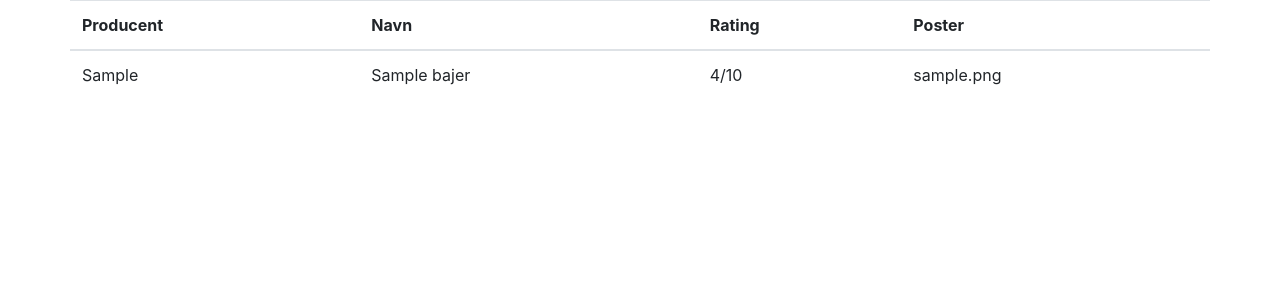
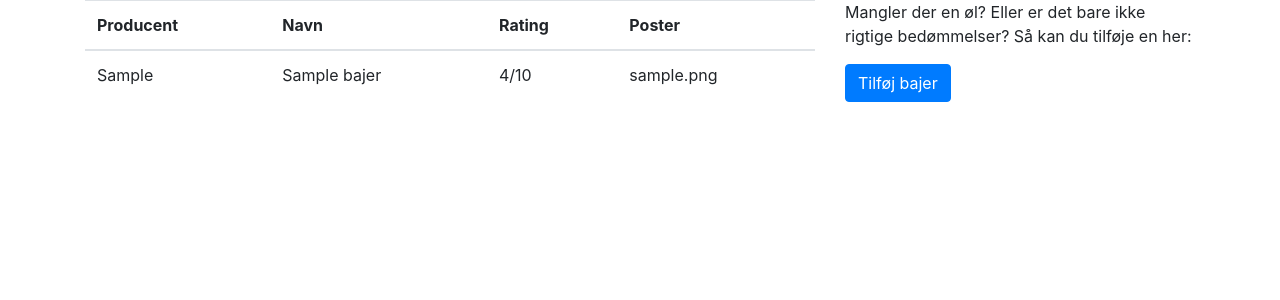
Before and after one commit to Lucassass/Bajer-rating, a Flask app: page /beerlist in a window 1280 px wide. Shown: the part 56-356 px from the top of the page. Run offline with Flask 2, Linux system fonts and the light colour scheme; tables that the repository leaves empty hold one stand-in row (values such as "Sample post"); some libraries are stand-ins or nearby versions.

Commit message:
Add bajer button

```diff
--- a/app.py
+++ b/app.py
@@ -36,8 +36,8 @@ class LoginForm(Form):
     password = PasswordField('Password', [validators.DataRequired()])
 
 class BeerForm(Form):
-    producer = TextField('producer',[validators.DataRequired()])
-    name = TextField('name',[validators.DataRequired()])
+    producer = TextField('producer', [validators.DataRequired()])
+    name = TextField('name', [validators.DataRequired()])
     rating = SelectField('rating', choices=['1', '2', '3', '4', '5', '6', '7', '8', '9', '10',])
 
 
@@ -47,10 +47,8 @@ class BeerForm(Form):
 def index():
     return render_template('index.html', user=session.get('username', None))
 
-@app.route('/beerlist',methods=['GET','POST'])
+@app.route('/beerlist', methods=['GET', 'POST'])
 def beerlist():
-    form = BeerForm()
-
     if request.method == 'POST':
         producer = request.form['producer']
         name = request.form['name']
@@ -72,7 +70,7 @@ def about():
 
 @app.route('/addbajer')
 def tilføj_bajer():
-     return render_template('addbajer.html')
+    return render_template('addbajer.html')
 
 @app.route('/register', methods=['GET', 'POST'])
 def register_page():
--- a/templates/addbajer.html
+++ b/templates/addbajer.html
@@ -1,6 +1,8 @@
 {% extends "layout.html" %}
 {% block content %}
 <div class="container-fluid">
+	<div class="row">
+		<div class="col-md-4">
 			<form action="/beerlist" class = "form" method = "POST">
 				<div class="form-group">
 					<label for="producer">Producenten af øllen:</label>
@@ -27,7 +29,8 @@
 					</select>
 				</div>
 					<input type = "submit" class = "btn btn-primary" value = "Tilføj">
-
 			</form>
 		</div>
+	</div>
+</div>
 {% endblock content %}
--- a/templates/bajerlist.html
+++ b/templates/bajerlist.html
@@ -2,6 +2,7 @@
 {% block content %}
     <div class="container">
         <div class="row">
+            <div class="col-md-8">
                 <table class="table">
                     <thead>
                         <tr>
@@ -23,5 +24,10 @@
                     </tbody>
                 </table>
             </div>
+            <div class="col-md-4">
+                <p>Mangler der en øl? Eller er det bare ikke rigtige bedømmelser? Så kan du tilføje en her:</p>
+                <a href="/addbajer"><button type="button" class="btn btn-primary">Tilføj bajer</button></a>
+            </div>
+        </div>
     </div>
 {% endblock content %}
```
Lines whose indentation alone changed are shown as unchanged.
